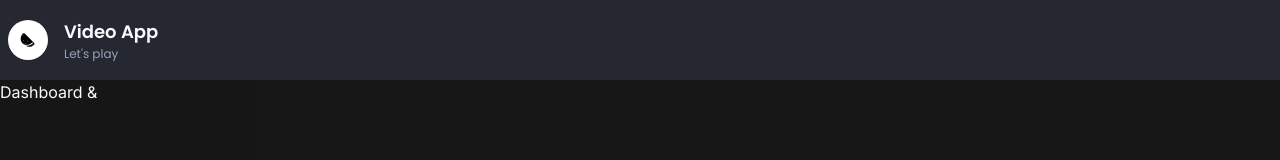
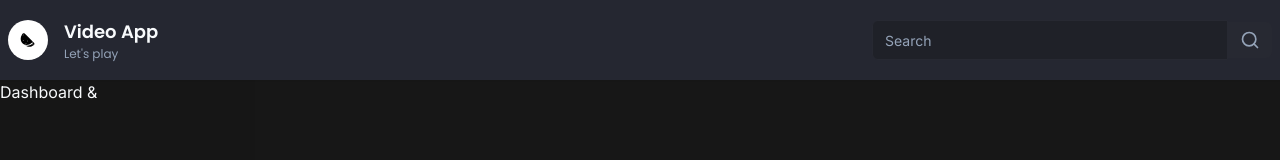
Before and after one commit to Omar-RM/my-livestream-app, a Next.js app: page / in a window 1280 px wide. Shown: the top 160 px of the page. Built offline with nearby package versions, Linux system fonts and the light colour scheme.

Commit message:
Search bar functions

```diff
--- a/app/(browse)/_components/navbar/Search.tsx
+++ b/app/(browse)/_components/navbar/Search.tsx
@@ -1,6 +1,60 @@
 "use client";
+import qs from "query-string";
+import { useState } from "react";
+import { SearchIcon, X } from "lucide-react";
+import { useRouter } from "next/navigation";
+
+import { Input } from "@/components/ui/input";
+import { Button } from "@/components/ui/button";
 
 export const Search = () => {
   console.log("I am logged here");
-  return <div></div>;
+
+  const router = useRouter();
+  const [value, setValue] = useState("");
+
+  const onSubmit = (e: React.FormEvent<HTMLFormElement>) => {
+    e.preventDefault();
+    if (!value) return;
+    const url = qs.stringifyUrl(
+      {
+        url: "/",
+        query: { term: value },
+      },
+      { skipEmptyString: true }
+    );
+    router.push(url);
+  };
+
+  const onClear = () => {
+    setValue("");
+  };
+
+  return (
+    <form
+      onSubmit={onSubmit}
+      className="relative w-full lg:w-[400px] flex items-center"
+    >
+      <Input
+        value={value}
+        onChange={(e) => setValue(e.target.value)}
+        placeholder="Search"
+        className="rounded-r-none focus-visible:ring-0 focus-visible:ring-transparent focus-visible:ring-offset-0"
+      />
+      {value && (
+        <X
+          className="absolut top-2.5 right-14 h-5 w-5 text-muted-foreground cursor-pointer hover:opacity-75 transition"
+          onClick={onClear}
+        />
+      )}
+      <Button
+        type="submit"
+        size="sm"
+        variant={"secondary"}
+        className="rounded-l-none"
+      >
+        <SearchIcon className="h-5 w-5 text-muted-foreground" />
+      </Button>
+    </form>
+  );
 };
```
